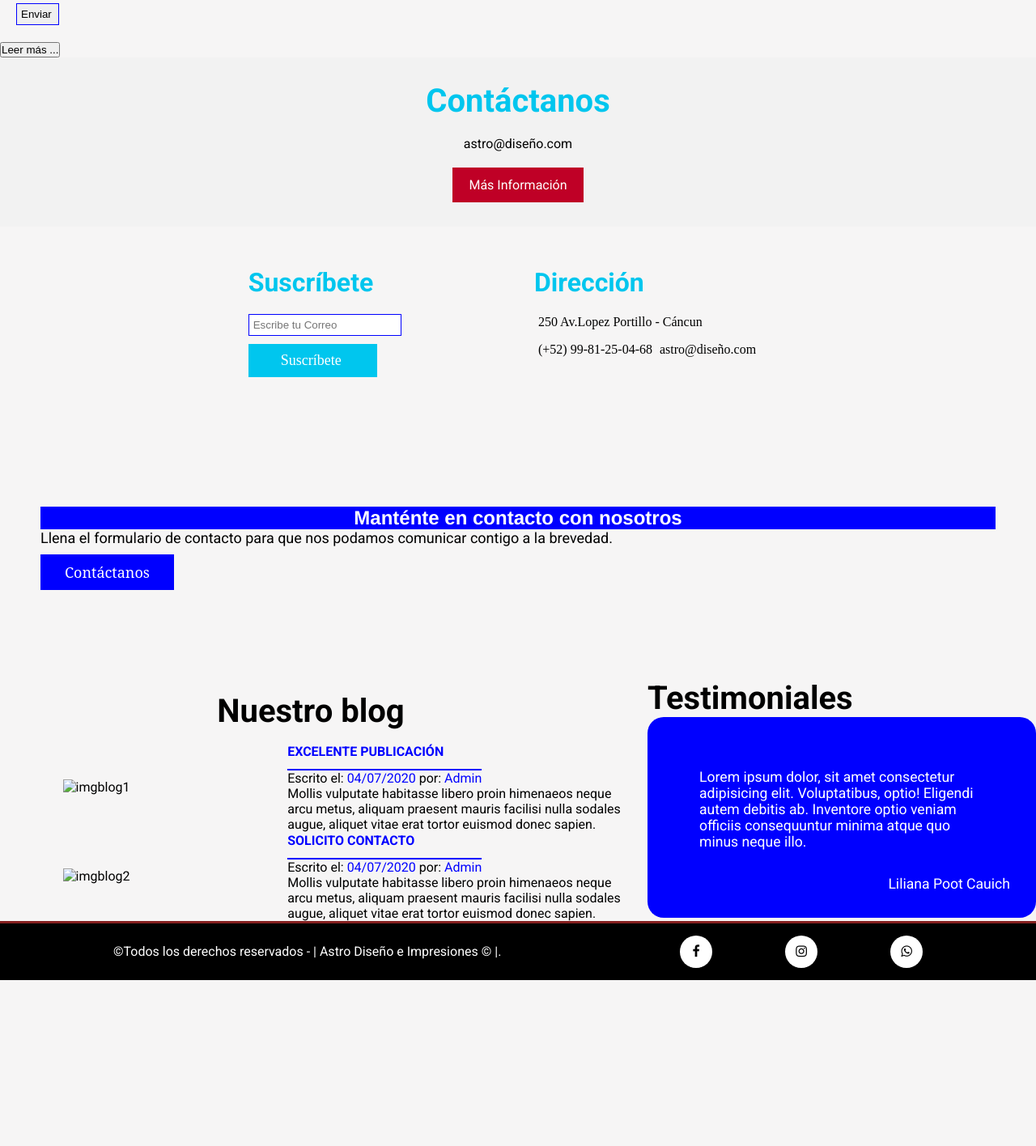
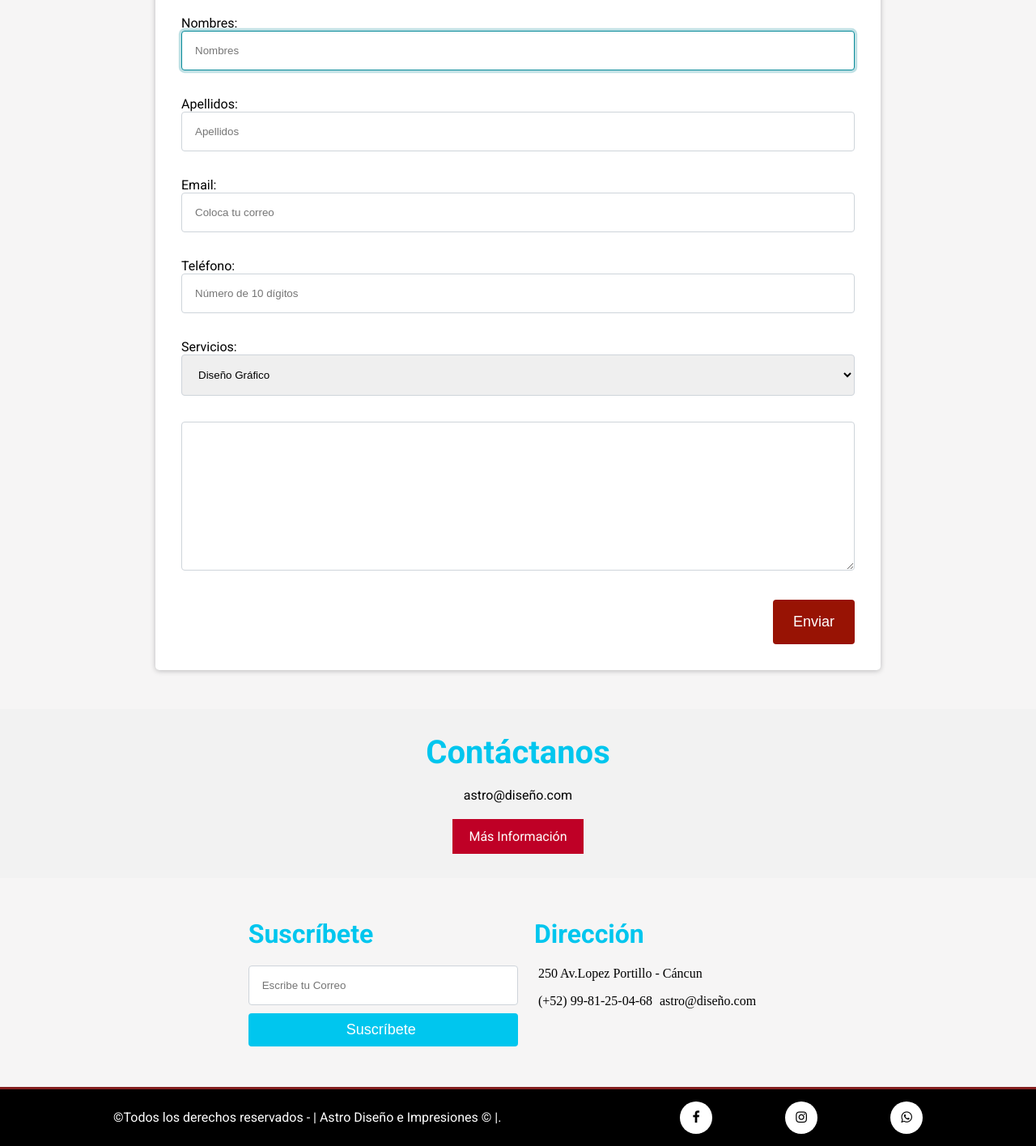
Before and after one commit to EduardoMay/TALIED, a plain HTML site: page contacto.html in a window 1280 px wide. Shown: the part 694-2110 px from the top of the page at 81% size. Before the commit the page ends 1905 px from the top, so only its background shows below. Drawn offline with Linux system fonts and the light colour scheme.

Commit message:
cambios en el formulario

```diff
--- a/contacto.html
+++ b/contacto.html
@@ -6,7 +6,7 @@
 		<title>Contacto</title>
 		<link rel="stylesheet" href="style/style.css" />
 		<link href=" https://fonts.googleapis.com/css2?family=Roboto:ital,wght@0,300;0,400;0,700;1,500&display=swap " rel="stylesheet " />
-		<link rel="stylesheet " href="style/styleform.css " />
+		<!-- <link rel="stylesheet " href="style/styleform.css " /> -->
 		<link
 			rel="stylesheet"
 			href="https://stackpath.bootstrapcdn.com/font-awesome/4.7.0/css/font-awesome.min.css"
@@ -15,15 +15,6 @@
 		/>
 	</head>
 	<body>
-		<div class="contenido-buscar">
-			<form>
-				<div class="buscar">
-					<label for="text">Buscar</label>
-					<input for="text" id="text" />
-					<input type="submit" value="Buscar" />
-				</div>
-			</form>
-		</div>
 		<!--Menu-->
 		<nav>
 			<div class="menu-logo">
@@ -71,31 +62,32 @@
 			</div>
 		</div>
 		<!-- termina imaagen-->
-		<h2>Fomulario de Contacto</h2>
+		<seccion class="contenedor formulario-contenedor">
+			<h2 class="formulario-titulo">Fomulario de Contacto</h2>
 
-		<form action="mailto:lili_betzi97@hotmail.com " method="POST ">
+			<form action="mailto:" method="POST ">
+				<div class="formulario-control">
 					<label>Nombres:</label>
 					<input maxlength="50 " type="text " required size="50 " autofocus placeholder="Nombres " />
-			<!--NO OCUPAR EL BR(    es el espaciado entre region, se nace en css-->
-			<!--<br>-->
-			<!--no se ocupa, pero es para que no aparezca dorrido si no en la parte de abajo-->
+				</div>
 
-			<!--<br>-->
+				<div class="formulario-control">
 					<label>Apellidos:</label>
 					<input maxlength="50" type="text " required size="50 " autofocus placeholder="Apellidos" />
+				</div>
 
-			<!--<br>-->
+				<div class="formulario-control">
 					<label>Email:</label>
 					<input maxlength="50 " type="email " required size="50 " autofocus placeholder="Coloca tu correo" />
+				</div>
 
-			<!--<br>-->
-			<!--input size="100 "-->
+				<div class="formulario-control">
 					<label>Teléfono:</label>
 					<input type="tel " size="10 " placeholder="Número de 10 dígitos " />
+				</div>
 
-			<!--<br>-->
+				<div class="formulario-control">
 					<label>Servicios:</label>
-			<!----MENU DE SELECCIÓN---->
 					<select name="Servicios " required>
 						<option value="Diseño Gráfico ">Diseño Gráfico</option>
 						<option value="Offset ">Offset</option>
@@ -105,16 +97,20 @@
 						<option value="Serigráfia ">Serigráfia</option>
 						<option value="Impresión ">Impresión</option>
 					</select>
-			<!--<br>-->
+				</div>
 
-			<div>
-				<textarea name="observaciones" cols="80 " rows="10 "> </textarea>
+				<div class="formulario-control">
+					<textarea name="observaciones" rows="10"> </textarea>
 				</div>
-			<input type="Submit" value="Enviar " />
+
+				<div class="formulario-boton">
+					<button type="submit" class="boton">Enviar</button>
+				</div>
+				<!-- <button onclick="alert( 'Gracias por entrar a nuestra página web!') ">
+					Leer más ...
+				</button> -->
 			</form>
-		<button onclick="alert( 'Gracias por entrar a nuestra página web!') ">
-			Leer más ...
-		</button>
+		</seccion>
 
 		<!--Comienza el Footer-->
 		<div class="info-contenedor">
@@ -145,69 +141,6 @@
 				</div>
 			</div>
 
-			<!-- Espacio de Contacto-->
-			<section class="imagen-contacto">
-				<div class="contenedor contenido-contacto">
-					<h2 class="heading2">Manténte en contacto con nosotros</h2>
-					<p>Llena el formulario de contacto para que nos podamos comunicar contigo a la brevedad.</p>
-					<a href="#" class="boton">Contáctanos</a>
-				</div>
-			</section>
-
-			<!-- Espacio blog y testimonios -->
-			<div class="seccion-inferior contenedor1">
-				<section class="blog">
-					<h3 class="centrar-texto">Nuestro blog</h3>
-
-					<article class="entrada-blog">
-						<div class="imagen">
-							<img src="img/690x500.png" class="imagen1" alt="imgblog1" />
-						</div>
-
-						<div class="texto-entrada">
-							<!--# poner index.html-->
-							<a href="#">
-								<h4>Excelente Publicación</h4>
-							</a>
-							<p>Escrito el: <span>04/07/2020</span> por: <span>Admin</span></p>
-							<p>
-								Mollis vulputate habitasse libero proin himenaeos neque arcu metus, aliquam praesent mauris facilisi nulla sodales augue, aliquet vitae erat tortor euismod donec
-								sapien.
-							</p>
-						</div>
-					</article>
-
-					<article class="entrada-blog">
-						<div class="imagen">
-							<img src="img/690x500.png" class="imagen1" alt="imgblog2" />
-						</div>
-
-						<div class="texto-entrada">
-							<a href="#">
-								<h4>Solicito Contacto</h4>
-							</a>
-							<p>Escrito el: <span>04/07/2020</span> por: <span>Admin</span></p>
-							<p>
-								Mollis vulputate habitasse libero proin himenaeos neque arcu metus, aliquam praesent mauris facilisi nulla sodales augue, aliquet vitae erat tortor euismod donec
-								sapien.
-							</p>
-						</div>
-					</article>
-				</section>
-
-				<!--Testimoniales-->
-				<section class="testimoniales">
-					<h3>Testimoniales</h3>
-					<div class="testimonial">
-						<blockquote>
-							Lorem ipsum dolor, sit amet consectetur adipisicing elit. Voluptatibus, optio! Eligendi autem debitis ab. Inventore optio veniam officiis consequuntur minima atque quo
-							minus neque illo.
-						</blockquote>
-						<p>Liliana Poot Cauich</p>
-					</div>
-				</section>
-			</div>
-
 			<div class="footer-copy-redes">
 				<div class="main-copy-redes">
 					<div class="footer-copy">
--- a/style/style.css
+++ b/style/style.css
@@ -5,6 +5,7 @@ body {
 	background-color: #f6f5f5;
 }
 
+/* CUSTOM */
 nav {
 	display: flex;
 	justify-content: space-between;
@@ -125,16 +126,20 @@ nav {
 .boton {
 	color: #ffffff;
 	background-color: #981304;
-	text-decoration: none;
+	border: 1px solid transparent;
+	outline: none;
 	font-size: 18px;
-	padding: 1rem 1rem;
+	padding: 1rem 1.5rem;
 	display: inline-block;
+	cursor: pointer;
+	border-radius: 0.25rem;
 	transition: 0.3s all;
 }
 
 .boton:hover {
 	color: #981304;
 	background-color: #ffffff;
+	border: 1px solid #981304;
 }
 
 h3 {
@@ -164,9 +169,12 @@ img {
 }
 
 .contenedor {
+	display: block;
+	border-radius: 5px;
 	width: 95%;
-	max-width: 120rem;
-	margin: 0 auto;
+	margin: 2rem auto;
+	background-color: #ffffff;
+	box-shadow: 0 1px 6px 0 rgba(32, 33, 36, 0.28);
 }
 
 .seccion {
@@ -313,7 +321,6 @@ footer {
 	font-size: 18px;
 	margin-top: 10px;
 	cursor: pointer;
-	font-family: Raleway;
 }
 
 .footer-main .footer-columna span p {
@@ -411,3 +418,44 @@ footer {
 		margin: auto;
 	}
 }
+
+.formulario-contenedor {
+	padding: 1rem;
+	text-align: center;
+	width: 70%;
+	margin: 3rem auto;
+}
+
+.formulario-titulo {
+	font-size: 2rem;
+}
+
+.formulario-control {
+	text-align: left;
+	padding: 1rem;
+}
+
+input,
+.formulario-control textarea,
+.formulario-control select {
+	width: 100%;
+	padding: 1rem;
+	border: 1px solid #ced4da;
+	border-radius: 0.25rem;
+	outline: 0;
+	transition: 0.3s all;
+}
+
+input:focus,
+.formulario-control textarea:focus,
+.formulario-control select:focus {
+	color: #495057;
+	border-color: rgba(4, 137, 152, 1);
+	outline: 0;
+	box-shadow: 0 0 0 0.2rem rgba(4, 137, 152, 0.25);
+}
+
+.formulario-boton {
+	padding: 1rem;
+	text-align: right;
+}
--- a/style/styleform.css
+++ b/style/styleform.css
@@ -94,18 +94,6 @@ nav {
 	color: #ffffff;
 }
 
-/*Imagen Principal*/
-
-.imagen-principal {
-	height: 500%;
-	position: relative;
-}
-
-.imagen-principal img {
-	height: 500%;
-	object-fit: cover;
-}
-
 /*Texto*/
 
 .imagen-descripcion {
@@ -169,13 +157,6 @@ nav {
 	justify-content: space-between;
 }
 
-h2 {
-	font-family: Helvetica;
-	background-color: blue;
-	text-align: center;
-	color: white;
-}
-
 form {
 	padding: 20px;
 	font-family: Helvetica;
@@ -185,15 +166,6 @@ label {
 	margin: 15px, 0px;
 	clear: both;
 	display: block;
-}
-
-input {
-	padding: 5px;
-	border: solid 1px blue;
-}
-
-:focus {
-	border-color: darkblue;
 }
 
 input [type='submit'] {
@@ -213,12 +185,7 @@ input [type='submit'] {
 	display: flex;
 	align-items: center;
 }
-.contenedor {
-	max-width: 120rem;
-	width: 80%;
-	margin: 0 auto;
-	padding: 50px;
-}
+
 /*.contenedor1 {
     width: 95%;
     max-width: 1200px;
@@ -231,24 +198,8 @@ input [type='submit'] {
 .contenido-contacto p {
 	font-size: 18px;
 }
-.boton {
-	font-family: 'Noto Serif', serif;
-	color: white;
-	text-decoration: none;
-	font-size: 18px;
-	background-color: blue;
-	padding: 10px 30px;
-	margin-top: 10px;
-	display: block;
-	text-align: center;
-	display: inline-block;
-	flex: 0 auto;
-}
 .centrar-texto {
 	text-align: center;
-}
-.boton:hover {
-	background-color: rgb(2, 2, 116);
 }
 .imagen1 {
 	width: 200px;
```
Lines whose indentation alone changed are shown as unchanged.
